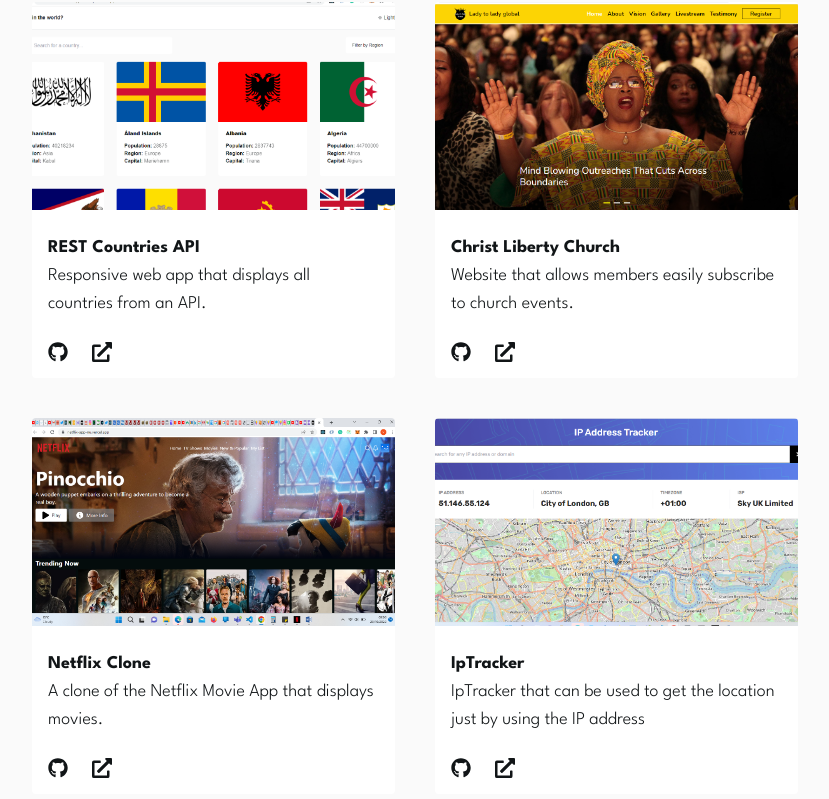
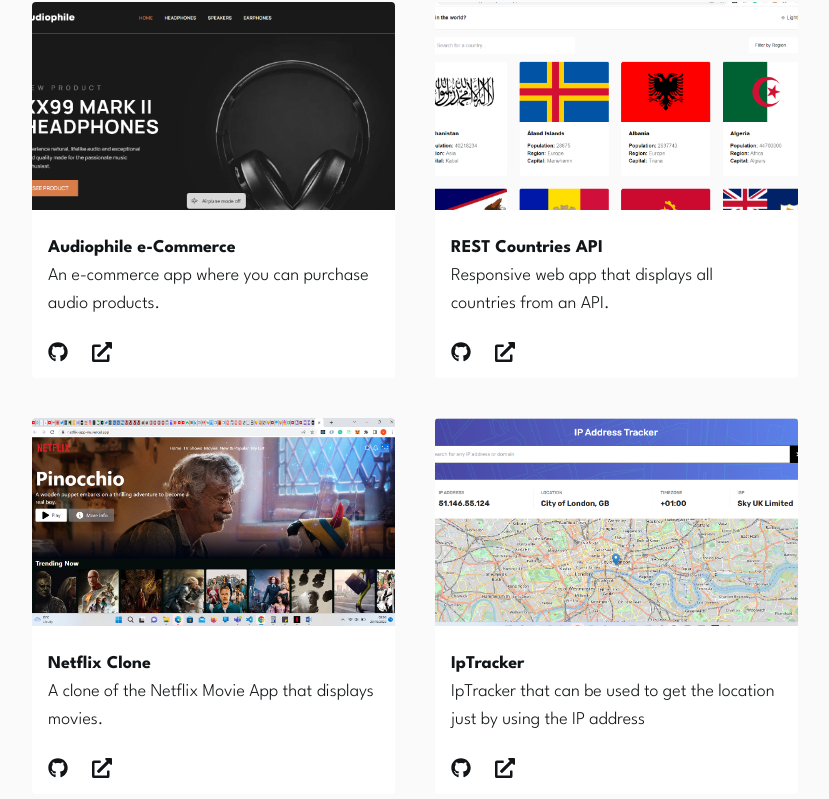
Before and after one commit to mrvicthor/portfolio, a React (Vite) app: page / in a window 1280 px wide. Shown: the part 1458-2257 px from the top of the page, without its empty margins (225-1054 px from the left). Built offline with nearby package versions, Linux system fonts and the light colour scheme.

Commit message:
update project list

```diff
--- a/src/components/project/index.tsx
+++ b/src/components/project/index.tsx
@@ -2,6 +2,7 @@
 import WorldApi from "../../assets/rest_port.png";
 import Clc from "../../assets/clc_proj.png";
 import IpTracker from "../../assets/iptrac_proj.png";
+import Audiophile from "../../assets/audiophile.png";
 
 import { motion } from "framer-motion";
 import { ProjectList, Button } from "./../index";
@@ -25,21 +26,20 @@
   const data = [
     {
       id: 1,
+      title: "Audiophile e-Commerce",
+      imgUrl: Audiophile,
+      description: "An e-commerce app where you can purchase audio products.",
+      github: "https://github.com/mrvicthor/audiophile-ecommerce",
+      website: "https://audiophile-ecommerce-nu.vercel.app/",
+    },
+    {
+      id: 2,
       title: "REST Countries API",
       imgUrl: WorldApi,
       description:
         "Responsive web app that displays all countries from an API.",
       github: "https://github.com/mrvicthor/rest-countries-app",
       website: "https://rest-countries-app-snowy.vercel.app/",
-    },
-    {
-      id: 2,
-      title: "Christ Liberty Church",
-      imgUrl: Clc,
-      description:
-        "Website that allows members easily subscribe to church events. ",
-      github: "https://github.com/mrvicthor/clc-app",
-      website: "https://clc-app.vercel.app/",
     },
     {
       id: 3,
```
Also changed, not shown: src/assets/audiophile.png (added).
